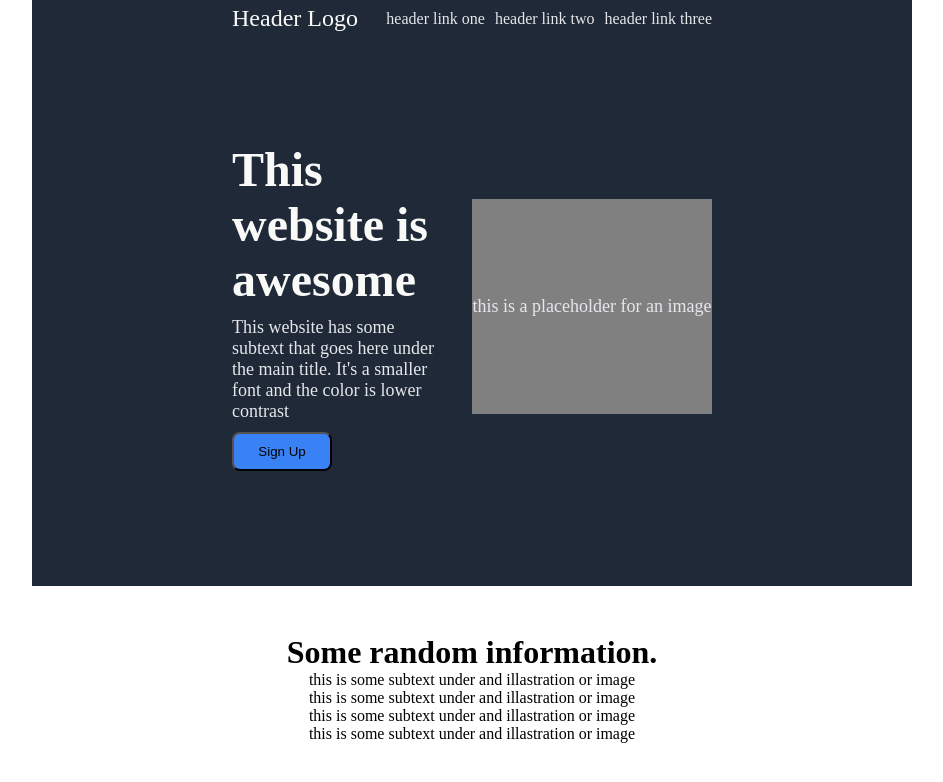
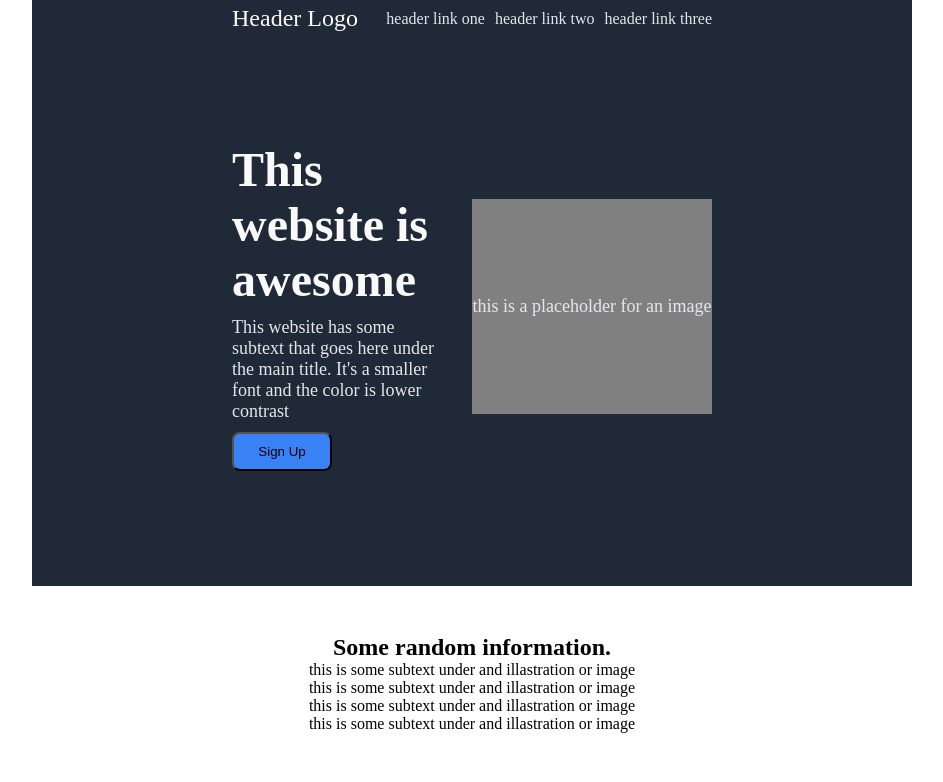
Before and after one commit to Redsox3001/landing-page, a plain HTML site: page index.html in a window 1280 px wide. Shown: the whole page, without its empty margins (168-1111 px from the left). Drawn offline with Linux system fonts and the light colour scheme.

Commit message:
finished main section

```diff
--- a/index.html
+++ b/index.html
@@ -37,8 +37,8 @@
     </header>
 
     <main>
-        <h1>Some random information.</h1>
-        <div class="card-contianer">
+        <h2>Some random information.</h2>
+        <div class="card-container">
             <div class="card">
                 <div class="square"></div>
                 <p>this is some subtext under and illastration or image</p>
@@ -59,6 +59,6 @@
     </main>
 
 
-    </div>
+
 </body>
 </html>
```
